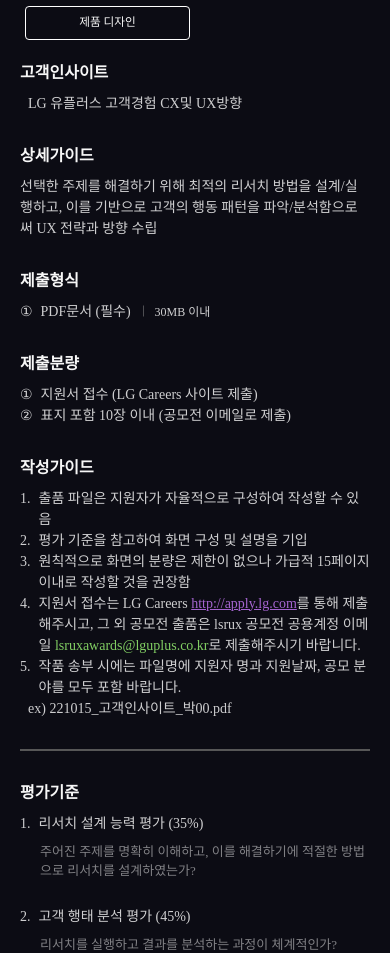
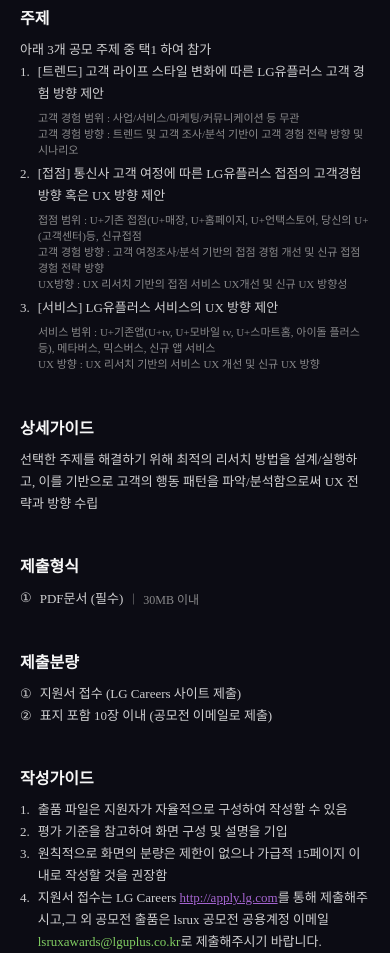
Before and after one commit to LG-uplus-UX-engineering/2022_LSRUX_awards, a React (Create React App) app: page / in a window 390 px wide. Shown: the part 1044-1997 px from the top of the page. Built offline with nearby package versions, Linux system fonts and the light colour scheme.

Commit message:
공모내용 css

```diff
--- a/src/Contents.js
+++ b/src/Contents.js
@@ -65,6 +65,7 @@
 
 const ContentArray3 = [
     {type:'content_title', title:'', add: 'active'},
+    {type:'content_subject', title:'주제'},
     {type:'content_detailguide', title:'상세가이드'},
     {type:'content_form', title:'제출형식'},
     {type:'content_amount', title:'제출분량'},
@@ -72,28 +73,6 @@
     {type:'content_notice', title:'유의사항'},
     {type:'content_standard', title:'평가기준', add: 'type_b underline'}
 ];
-
-const GuideCommon = (
-    <Fragment>
-        <p>
-            <span>1. </span><span>출품 파일은 지원자가 자율적으로 구성하여 작성할 수 있음</span>
-        </p>
-        <p>
-            <span>2. </span><span>평가 기준을 참고하여 화면 구성 및 설명을 기입</span>
-        </p>
-        <p>
-            <span>3. </span><span>원칙적으로 화면의 분량은 제한이 없으나 가급적 15페이지 이내로 작성할 것을 권장함</span>
-        </p>
-        <p>
-            <span>4. </span><span>지원서 접수는 LG Careers <a href="http://apply.lg.com" target="_blank"><span>http://apply.lg.com</span></a>를 통해 제출해주시고,
-            그 외 공모전 출품은 lsrux 공모전 공용계정 이메일 <span className="email_address">lsruxawards@lguplus.co.kr</span>로
-            제출해주시기 바랍니다.</span>
-        </p>
-        <p>
-            <span>5. </span><span>작품 송부 시에는 파일명에 지원자 명과 지원날짜, 공모 분야를 모두 포함 바랍니다.</span>
-        </p>
-    </Fragment>
-);
 
 function TopicContent ({add, type, title}) {
     return (
--- a/src/effect.js
+++ b/src/effect.js
@@ -96,15 +96,23 @@
         target_convert[index].children().remove();
         $.each(object[index], function(a,b) {
         if(field_case !== 'UX_ENGINEERING') {
-          // console.log(object.NOTICE.children().remove());
           $ ('#content_notice').css("display","none");
         } else {
           $ ('#content_notice').css("display","flex");
         }
         if(b.SUB !== undefined){
-            target_convert[index].append('<div class="text_wrapper"><p><span>'+b.NUM+'</span><span>'+b.TEXT+'</span></p><p class="sub_text">'+b.SUB+'</p></div>')
+            if(b.NUM == '') {
+              target_convert[index].append('<div class="text_wrapper"><p><span>'+b.TEXT+'</span></p><p class="sub_text">'+b.SUB+'</p></div>');
+            } else {
+              target_convert[index].append('<div class="text_wrapper"><p><span>'+b.NUM+'</span><span>'+b.TEXT+'</span></p><p class="sub_text">'+b.SUB+'</p></div>');
+            }
+
         } else {
-            target_convert[index].append('<p><span>'+b.NUM+'</span><span>'+b.TEXT+'</span></p>')
+          if(b.NUM == '') {
+            target_convert[index].append('<p><span>'+b.TEXT+'</span></p>');
+          } else {
+            target_convert[index].append('<p><span>'+b.NUM+'</span><span>'+b.TEXT+'</span></p>');
+          }
         }
         });
     })
@@ -122,7 +130,7 @@
         0 : {NUM:'', TEXT:'아래 3개 공모 주제 중 택1 하여 참가'},
         1 : {NUM:'1.', TEXT:'[트렌드] 고객 라이프 스타일 변화에 따른 LG유플러스 고객 경험 방향 제안', SUB:'고객 경험 범위 : 사업/서비스/마케팅/커뮤니케이션 등 무관<br>고객 경험 방향 : 트렌드 및 고객 조사/분석 기반이 고객 경험 전략 방향 및 시나리오'},
         2 : {NUM:'2.', TEXT:'[접점] 통신사 고객 여정에 따른 LG유플러스 접점의 고객경험 방향 혹은 UX 방향 제안', SUB:'접점 범위 : U+기존 접점(U+매장, U+홈페이지, U+언택스토어, 당신의 U+(고객센터)등, 신규접점<br>고객 경험 방향 : 고객 여정조사/분석 기반의 접점 경험 개선 및 신규 접점 경험 전략 방향<br>UX방향 : UX 리서치 기반의 접점 서비스 UX개선 및 신규 UX 방향성'},
-        3 : {NUM:'3.', TEXT:'[서비스] LG유플러스 서비스의 UX 방향 제안', SUB:'서비스 범위 : U+기존앱(U+tv, U+모바일 tv, U+스마트홈, 아이돌 플러스 등),<br>메타버스, 믹스버스, 신규 앱 서비스<br>UX 방향 : UX 리서치 기반의 서비스 UX 개선 및 신규 UX 방향'},
+        3 : {NUM:'3.', TEXT:'[서비스] LG유플러스 서비스의 UX 방향 제안', SUB:'서비스 범위 : U+기존앱(U+tv, U+모바일 tv, U+스마트홈, 아이돌 플러스 등), 메타버스, 믹스버스, 신규 앱 서비스<br>UX 방향 : UX 리서치 기반의 서비스 UX 개선 및 신규 UX 방향'},
       },
       'FORM': {
         0 : {NUM:'①',TEXT:'PDF문서 (필수)<span class="small_font"><span class="divider"></span>30MB 이내</span>'},
@@ -143,7 +151,7 @@
         0 : {NUM:'1.', TEXT:'출품 파일은 지원자가 자율적으로 구성하여 작성할 수 있음'},
         1 : {NUM:'2.', TEXT:'평가 기준을 참고하여 화면 구성 및 설명을 기입'},
         2 : {NUM:'3.', TEXT:'원칙적으로 화면의 분량은 제한이 없으나 가급적 15페이지 이내로 작성할 것을 권장함'},
-        3 : {NUM:'4.', TEXT:'지원서 접수는 LG Careers <a href="http://apply.lg.com" target="_blank"><span>http://apply.lg.com</span></a>를 통해 제출해주시고, 그 외 공모전 출품은 lsrux 공모전 공용계정 이메일 <span class="email_address">lsruxawards@lguplus.co.kr</span>로 제출해주시기 바랍니다.'},
+        3 : {NUM:'4.', TEXT:'지원서 접수는 LG Careers <a href="http://apply.lg.com" target="_blank"><span>http://apply.lg.com</span></a>를 통해 제출해주시고,그 외 공모전 출품은 lsrux 공모전 공용계정 이메일 <span class="email_address">lsruxawards@lguplus.co.kr</span>로 제출해주시기 바랍니다.'},
         4 : {NUM:'5.', TEXT:'작품 송부 시에는 파일명에 지원자 명과 지원날짜, 공모 분야를 모두 포함 바랍니다.'},
         5 : {NUM:'', TEXT: 'ex) 221015_고객인사이트_박00.pdf'}
       }
@@ -174,12 +182,12 @@
         2 : {NUM:'3.',TEXT:'최종 산출물의 완성도 평가 (20%)',SUB:'분석 결과에 의거하여 논리적으로 최종결과물 (IA/Wireframe/flow 등)을 <br>완성도 높게 구현했는가?'},
       },
       'DETAIL': {
-        0 : {NUM:'',TEXT:'고객 경험 기반으로 컨셉 방향성을 제안하여 고객 사용 시나리오가 잘 드러날 수 있도록 <br>정보 구조, 와이어프레임, 플로우 설계'},
+        0 : {NUM:'',TEXT:'고객 경험 기반으로 컨셉 방향성을 제안하여 고객 사용 시나리오가 잘 드러날 수 있도록 정보 구조, 와이어프레임, 플로우 설계'},
       },
       'GUIDE' : {
         0 : {NUM:'1.', TEXT:'출품 파일은 지원자가 자율적으로 구성하여 작성할 수 있음'},
         1 : {NUM:'2.', TEXT:'평가 기준을 참고하여 화면 구성 및 설명을 기입'},
-        2 : {NUM:'3.', TEXT:'원칙적으로 화면의 분량은 제한이 없으나 가급적 15페이지 이내로 작성할 것을 권장함'},
+        2 : {NUM:'3.', TEXT:'원칙적으로 화면의 분량은 제한이 없으나 가급적 10페이지 이내로 작성할 것을 권장함'},
         3 : {NUM:'4.', TEXT:'지원서 접수는 LG Careers <a href="http://apply.lg.com" target="_blank"><span>http://apply.lg.com</span></a>를 통해 제출해주시고, 그 외 공모전 출품은 lsrux 공모전 공용계정 이메일 <span class="email_address">lsruxawards@lguplus.co.kr</span>로 제출해주시기 바랍니다.'},
         4 : {NUM:'5.', TEXT:'작품 송부 시에는 파일명에 지원자 명과 지원날짜, 공모 분야를 모두 포함 바랍니다.'},
         5 : {NUM:'', TEXT: 'ex)  221015_UI기획및설계_박00.pdf'}
@@ -218,7 +226,7 @@
       'GUIDE' : {
         0 : {NUM:'1.', TEXT:'출품 파일은 지원자가 자율적으로 구성하여 작성할 수 있음'},
         1 : {NUM:'2.', TEXT:'평가 기준을 참고하여 화면 구성 및 설명을 기입'},
-        2 : {NUM:'3.', TEXT:'원칙적으로 화면의 분량은 제한이 없으나 가급적 15페이지 이내로 작성할 것을 권장함'},
+        2 : {NUM:'3.', TEXT:'원칙적으로 화면의 분량은 제한이 없으나 가급적 10페이지 이내로 작성할 것을 권장함'},
         3 : {NUM:'4.', TEXT:'지원서 접수는 LG Careers <a href="http://apply.lg.com" target="_blank"><span>http://apply.lg.com</span></a>를 통해 제출해주시고, 그 외 공모전 출품은 lsrux 공모전 공용계정 이메일 <span class="email_address">lsruxawards@lguplus.co.kr</span>로 제출해주시기 바랍니다.'},
         4 : {NUM:'5.', TEXT:'작품 송부 시에는 파일명에 지원자 명과 지원날짜, 공모 분야를 모두 포함 바랍니다.'},
         5 : {NUM:'', TEXT: 'ex) 221015_GUI디자인_박00.pdf / 221015_GUI디자인_박00_영상.mp4'}
@@ -232,10 +240,7 @@
         0 : {NUM:'', TEXT:''}
       },
       'SUBJECT': {
-        0 : {NUM:'', TEXT:'U+의 자사 서비스인 아이돌 플러스 모바일 웹 리디자인 및 프로토타입 개발'},
-        1 : {NUM:'1.', TEXT:'코로나 이후의 라이프 스타일 변화에 따른 신규서비스 제안'},
-        2 : {NUM:'2.', TEXT:'미디어/OTT 시장 변화에 따른 미디어서비스 제안'},
-        3 : {NUM:'3.', TEXT:'메타버스/믹스버스 트렌드를 기반으로 한 신규서비스 제안'},
+        0 : {NUM:'', TEXT:'U+의 자사 서비스인 아이돌 플러스 모바일 웹 리디자인 및 프로토타입 개발'}
       },
       'FORM': {
         0 : {NUM:'①',TEXT:'PDF문서 (필수)<span class="small_font"><span class="divider"></span>30MB 이내</span>'},
@@ -248,23 +253,23 @@
       },
       'STANDARD': {
         0 : {NUM:'1.',TEXT:'사용자 문제 분석 및 솔루션 제안 능력 평가 (20%)',SUB:'주어진 사용자 경험에서 사용성상의 문제를 논리적, 체계적으로 분석하고 이를 개선하기 위한<br>구체적인 솔루션을 제시하였는가?'},
-        1 : {NUM:'2.',TEXT:'인터렉션 및 디자인 구현 능력 평가 (40%)',SUB:'리디자인으로 제시한 화면이 프로토타입에 동일하게 구현되었는가?<br>컴포넌트 간의 인터랙션이 적절하고 효과적인가?(다양한 형상, 인터랙션 구현 능력 우대)'},
+        1 : {NUM:'2.',TEXT:'인터렉션 및 디자인 구현 능력 평가 (40%)',SUB:'리디자인으로 제시한 화면이 프로토타입에 동일하게 구현되었는가?<br>컴포넌트 간의 인터랙션이 적절하고 효과적인가? (다양한 형상, 인터랙션 구현 능력 우대)'},
         2 : {NUM:'3.',TEXT:'프로토타입 완성도 평가 (40%)',SUB:'서비스 컨셉과 아이디어에 대해 명확히 인지하고 검증할 수 있도록 구현충실도가 높은가?'},
       },
       'DETAIL': {
-        0 : {NUM:'',TEXT:'제시한 UX 솔루션이 프로토타입의 플로우에 충분히 반영되었는가?<br>프로토타입이 오류 없이 작동하며, 구조적으로 개발되었는가?'},
+        0 : {NUM:'',TEXT:'사용자가 겪는 문제점을 분석하여 리디자인 솔루션을 도출하고, 프론트엔드 웹 개발을 통해 실제 동작하는 프로토타입 제작'},
       },
       'GUIDE' : {
         0 : {NUM:'1.', TEXT:'출품 파일은 지원자가 자율적으로 구성하여 작성할 수 있음'},
         1 : {NUM:'2.', TEXT:'평가 기준을 참고하여 화면 구성 및 설명을 기입'},
-        2 : {NUM:'3.', TEXT:'원칙적으로 화면의 분량은 제한이 없으나 가급적 15페이지 이내로 작성할 것을 권장함'},
+        2 : {NUM:'3.', TEXT:'원칙적으로 화면의 분량은 제한이 없으나 가급적 10페이지 이내로 작성할 것을 권장함'},
         3 : {NUM:'4.', TEXT:'지원서 접수는 LG Careers <a href="http://apply.lg.com" target="_blank"><span>http://apply.lg.com</span></a>를 통해 제출해주시고, 그 외 공모전 출품은 lsrux 공모전 공용계정 이메일 <span class="email_address">lsruxawards@lguplus.co.kr</span>로 제출해주시기 바랍니다.'},
         4 : {NUM:'5.', TEXT:'작품 송부 시에는 파일명에 지원자 명과 지원날짜, 공모 분야를 모두 포함 바랍니다.'},
         5 : {NUM:'', TEXT: 'ex) 221015_UX엔지니어링_박00.pdf / 221015_UX엔지니어링_박00_코드.zip / 221015_UX엔지니어링_박00_영상.mp4'}
       },
       'NOTICE' : {
-        0: {NUM:'-', TEXT:'아이돌 플러스 모바일 웹 내에서 사용성에 가장 문제가 된다고 생각하는 기능을 명시하고 솔루션을 제안.'},
-        1: {NUM:'-', TEXT:'프로토타입 개발의 경우, 프로토타이핑 툴이 아니라(단, Framer 가능) 프론트엔드 웹 개발 (개발 언어, 프레임 워크 무관)을 통해 구현.'},
+        0: {NUM:'-', TEXT:'아이돌 플러스 모바일 웹 내에서 사용성에 가장 문제가 된다고 생각하는 기능을 명시하고 솔루션을 제안'},
+        1: {NUM:'-', TEXT:'프로토타입 개발의 경우, 프로토타이핑 툴이 아니라(단, Framer 가능) 프론트엔드 웹 개발 (개발 언어, 프레임 워크 무관)을 통해 구현'},
         2: {NUM:'-', TEXT:'모든 기능이 동작할 필요는 없으며, 제안하는 솔루션의 플로우와 인터랙션에 초점을 맞추어 개발'},
         3: {NUM:'-', TEXT:'프로토타입의 플로우를 확인할 수 있는 작동 영상을 녹화하여 함께 첨부하되, 영상의 퀄리티는 평가 대상이 아님'},
         4: {NUM:'*', TEXT:'해당 과제에 대한 저작권은 LG U+에 있으며, 지원자는 신입사원 채용 연계 공모전을 목적으로만 활용할 수 있습니다. 사유를 불문하고 해당 과제의 일부를 공개, 게재, 배포, 제 3자에게 제공하는 등의 일체 누설 행위에 대해서는 저작권 법에 의한 민, 형사상의 책임을 질 수 있습니다.'},
@@ -280,7 +285,7 @@
       'SUBJECT': {
         0 : {NUM:'', TEXT:'아래 주제 중 택1 또는 2가지 주제 모두 지원 가능'},
         1 : {NUM:'1.', TEXT:'홈 IOT 제품군 신규 디자인 제안', SUB:'홈 CCTV, 가정용 컨트롤 제품, 신규 제품 제안 등'},
-        2 : {NUM:'2.', TEXT:'미디어 제품군 신규 디자인 제안', SUB:'셋톱박스, 와이파이 공유기, 사운드바, 각종 미디어 디바이스, 차세대 리모트 컨트롤,<br>신규 제품 제안 등'}
+        2 : {NUM:'2.', TEXT:'미디어 제품군 신규 디자인 제안', SUB:'셋톱박스, 와이파이 공유기, 사운드바, 각종 미디어 디바이스, 차세대 리모트 컨트롤, 신규 제품 제안 등'}
       },
       'FORM': {
         0 : {NUM:'①',TEXT:'PDF문서 (필수)<span class="small_font"><span class="divider"></span>30MB 이내</span>'},
@@ -300,7 +305,7 @@
       'GUIDE' : {
         0 : {NUM:'1.', TEXT:'출품 파일은 지원자가 자율적으로 구성하여 작성할 수 있음'},
         1 : {NUM:'2.', TEXT:'평가 기준을 참고하여 화면 구성 및 설명을 기입'},
-        2 : {NUM:'3.', TEXT:'원칙적으로 화면의 분량은 제한이 없으나 가급적 15페이지 이내로 작성할 것을 권장함'},
+        2 : {NUM:'3.', TEXT:'원칙적으로 화면의 분량은 제한이 없으나 가급적 10페이지 이내로 작성할 것을 권장함'},
         3 : {NUM:'4.', TEXT:'지원서 접수는 LG Careers <a href="http://apply.lg.com" target="_blank"><span>http://apply.lg.com</span></a>를 통해 제출해주시고, 그 외 공모전 출품은 lsrux 공모전 공용계정 이메일 <span class="email_address">lsruxawards@lguplus.co.kr</span>로 제출해주시기 바랍니다.'},
         4 : {NUM:'5.', TEXT:'작품 송부 시에는 파일명에 지원자 명과 지원날짜, 공모 분야를 모두 포함 바랍니다.'},
         5 : {NUM:'', TEXT: 'ex) 221015_제품디자인_박00.pdf'}
--- a/src/ui_22.css
+++ b/src/ui_22.css
@@ -129,6 +129,7 @@
     font-size: 20px;
     opacity: 0.8;
     margin-top: 20px;
+    line-height: 33px;
 }
 
 .content_wrapper>.desc>p {
@@ -146,17 +147,18 @@
     margin-top: 28px;
     justify-content: space-between;
     align-items: center;
+    gap: 10px;
 }
 
 section.content__b .case {
     width: 24vw;
-    margin: 0 12px;
-    height: 8vw;
-    border-radius: 10px;
-    border: 2px solid rgba(255,255,255,1);
+    height: 9vw;
+    border-radius: 11px;
+    border: 1px solid rgba(255,255,255,1);
     display: flex;
     justify-content: center;
     align-items: center;
+    background: #202028;
 }
 
 section.content__b .case>.btn_case {
@@ -189,6 +191,7 @@
 section.content__b .case:hover>.btn_case,
 section.content__b .case.active>.btn_case {
     color: #000000;
+    font-size: 25px;
 }
 
 section.content__b .case:hover>.hello,
@@ -213,7 +216,7 @@
 section.content__c>.module_line {
     display: flex;
     flex-direction: row;
-    padding-bottom: 30px;
+    padding-bottom: 40px;
 }
 
 .module_line>.subtitle {
@@ -227,6 +230,7 @@
     font-size: 18px;
     opacity: 0.8;
     color: #ffffff;
+    line-height: 35px;
 }
 
 .module_line>.description>p {
@@ -245,10 +249,10 @@
 
 #content_form.module_line>.description>p>span>span{
     font-size: 16px;
-    padding-left: 24px;
     position: relative;
     top: 0px;
     padding-top: 2px;
+    color: #A8A8A8;
 }
 
 #content_form.module_line>.description>p>span>span::before {
@@ -260,33 +264,54 @@
     top: 3px;
 }
 
+#content_guide .description > p:nth-last-of-type(1) {
+    margin-left: 25px;
+}
+
+#content_guide {
+    margin-top: calc(90px - 30px);
+}
+
+#content_standard .description {
+    display: flex;
+    flex-direction: column;
+    gap: 33px;
+}
+
+#content_standard .description > .text_wrapper {
+    margin-bottom: 0px;
+    display: flex;
+    flex-direction: column;
+    gap: 6px;
+}
+
 .module_line>.description>.text_wrapper {
-    margin-bottom: 30px;
+    margin-bottom: 10px;
 }
 
 .module_line>.description>.text_wrapper>p {
     display: flex;
-    margin-bottom: 8px;
+    font-size: 19px;
 }
 
 .module_line>.description>.text_wrapper>p>span:nth-of-type(1){
     margin-right: 8px;
 }
 
+.module_line>.description>.text_wrapper>p:nth-of-type(2) {
+    display: block;
+    font-size: 18px;
+    line-height: 35px;
+    color: #A8A8A8;
+}
 
-.module_line>.description>.text_wrapper>p:nth-of-type(2){
-    padding-top: 8px;
-    display: block;
+#content_standard>.description>.text_wrapper>p:nth-of-type(2) {
     padding-left: 20px;
-    font-size: 16px;
-    opacity: 0.6;
 }
 
 .module_line.underline {
-    /* border-bottom: 2px solid #575757;
-    margin-bottom: 30px; */
     border-top: 2px solid #575757;
-    padding-top: 30px;
+    padding-top: 40px;
 }
 
 section.content__c .detail_wrapper {
@@ -332,6 +357,38 @@
     height: 100%;
 }
 
+#content_title .subtitle {
+    font-family: 'Noto Sans CJK Bold';
+    font-size: 25px;
+    color: var(--purple);
+}
+
+#content_title .description {
+    color: var(--purple);
+}
+
+#content_title .description > p {
+    font-size: 22px;
+}
+
+#content_subject .description > p:nth-of-type(1) {
+    margin-bottom: 10px;
+}
+
+#content_subject .text_wrapper {
+    margin-left: 15px;
+}
+
+#content_subject .description > p:not(:nth-of-type(1)) {
+    margin-left: 15px;
+}
+
+#content_notice .description > p:nth-last-of-type(1) {
+    font-size: 18px;
+    color: var(--purple);
+    line-height: 30px;
+    margin-top: 18px;
+}
 
 section.content__d .process {
     position: relative;
@@ -605,10 +662,10 @@
 }
 
 #content_form.module_line>.description>p>span:nth-of-type(2) {
-    width: max-content;
     display: flex;
     flex-direction: row;
     align-items: center;
+    gap: calc(55px * 2);
 }
 
 .module_line#content_detailguide>.description>p>span:nth-of-type(1) {
@@ -637,7 +694,7 @@
     background-color: #979797;
     top: 50%;
     transform: translateY(-50%);
-    left: 12px;
+    left: -55px;
     opacity: 0.6;
 }
 
@@ -870,6 +927,10 @@
         font-size: 2vw;
     }
 
+    section.content__b .case:hover>.btn_case, section.content__b .case.active>.btn_case {
+        font-size: 2.3vw;
+    }
+
     .winner_page .module_list>div {
         width: auto;
     }
@@ -917,12 +978,13 @@
     }
 
     .content_wrapper>.desc {
-        margin-top: 12px;
+        margin-top: 10px;
         font-size: 14px;
+        line-height: 20px;
     }
 
     .content_wrapper {
-        margin-bottom: 90px;
+        margin-bottom: 56px;
     }
 
     .content__c .detail>div {
@@ -939,21 +1001,59 @@
     }
 
     .module_line>.description {
-        font-size: 14px;
+        font-size: 13px;
+        line-height: 22px;
+    }
+
+    .module_line>.description>.text_wrapper>p:nth-of-type(1) {
+        font-size: 13px;
+        line-height: 22px;
     }
 
     .module_line>.description>.text_wrapper>p:nth-of-type(2) {
         padding-top: 0;
-        font-size: 13px;
+        font-size: 11px;
+        line-height: 16px;
+        margin-left: 18px;
+        margin-top: 5px;
     }
 
     .module_line>.description>.text_wrapper {
-        margin-bottom: 25px;
+        margin-bottom: 5px;
+        margin-left: 0px;
+    }
+
+    #content_subject .text_wrapper {
+        margin-left: 0px;
     }
 
     .content__c .detail>div>span:nth-of-type(1),
     .content__c .detail>div>span:nth-of-type(3){
         font-size: 15px;
+    }
+
+    #content_title {
+        display: none;
+    }
+
+    #content_subject .description > p:nth-of-type(1) {
+        margin-bottom: 0px;
+    }
+
+    #content_guide {
+        margin-top: 0px;
+    }
+
+    #content_form.module_line>.description>p>span:nth-of-type(2) {
+        gap: calc(10px * 2);
+    }
+
+    #content_form.module_line>.description>p>span span.divider {
+        left: -10px;
+    }
+
+    #content_standard>.description>.text_wrapper>p:nth-of-type(2) {
+        padding-left: 0px;
     }
 
     section.content__d .process {
@@ -1036,8 +1136,13 @@
     section.content__b .case:hover>.hello, section.content__b .case.active>.hello {
         display: none;
     }
+
     section.content__b .case>.btn_case {
-        font-size: 3vw;
+        font-size: 3.8vw;
+    }
+
+    section.content__b .case:hover>.btn_case, section.content__b .case.active>.btn_case {
+        font-size: 3.8vw;
     }
 
     section.content__b .case.empty {
@@ -1113,7 +1218,8 @@
     }
 
     .module_line>.description>p {
-        font-size: 14px;
+        font-size: 13px;
+        margin-left: 0px;
     }
 
     #content_form.module_line>.description>p>span>span{
```
